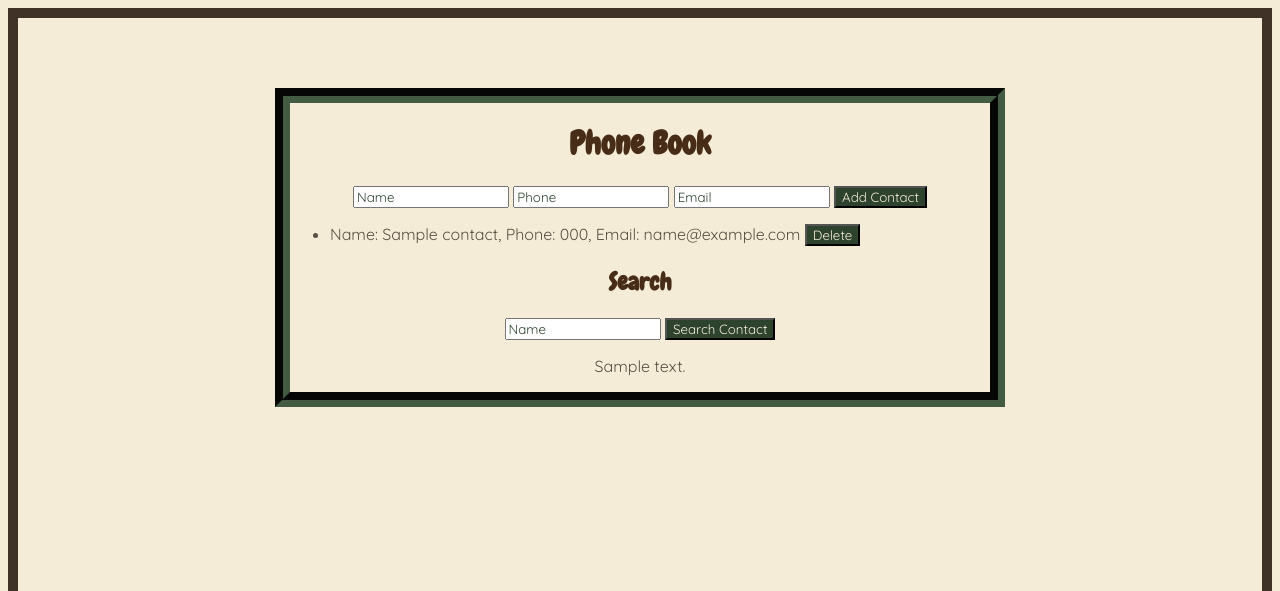
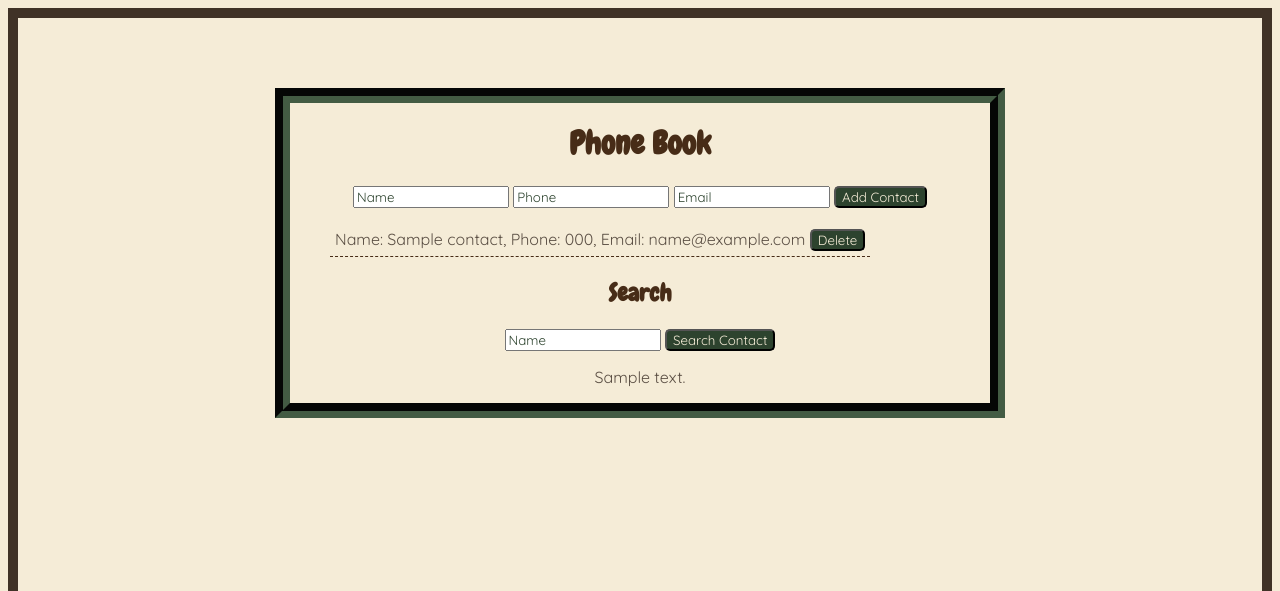
Before and after one commit to gisellemcneill/python-phone-book, a Flask app: template templates/index.html in a window 1280 px wide. Shown: the top 591 px of the page. Run offline with Flask 3, Linux system fonts and the light colour scheme; the template is opened without the code that fills it: most values are stand-ins (such as "Sample title", 1, 10 or a date in 2020).

Commit message:
Fixed styling to match book vibe

```diff
--- a/static/style.css
+++ b/static/style.css
@@ -29,6 +29,14 @@ li form {
     display: inline;
 }
 
+li{
+    list-style-type: none;
+    width: fit-content;
+    border-bottom: 1px dashed #472c17;
+    margin-bottom: 10px;
+    padding: 5px;
+}
+
 form{
     text-align: center;
 }
@@ -37,6 +45,14 @@ button{
     background-color:rgb(45, 67, 46);
     font-family: 'Quicksand', sans-serif;
     color: #F5ECD7;
+    border-radius: 5px;
+}
+
+button:hover{
+    background-color:rgb(77, 114, 79);
+    font-family: 'Quicksand', sans-serif;
+    color: #d7f5d7;
+    border-radius: 5px;
 }
 
 input, input::placeholder{
```
